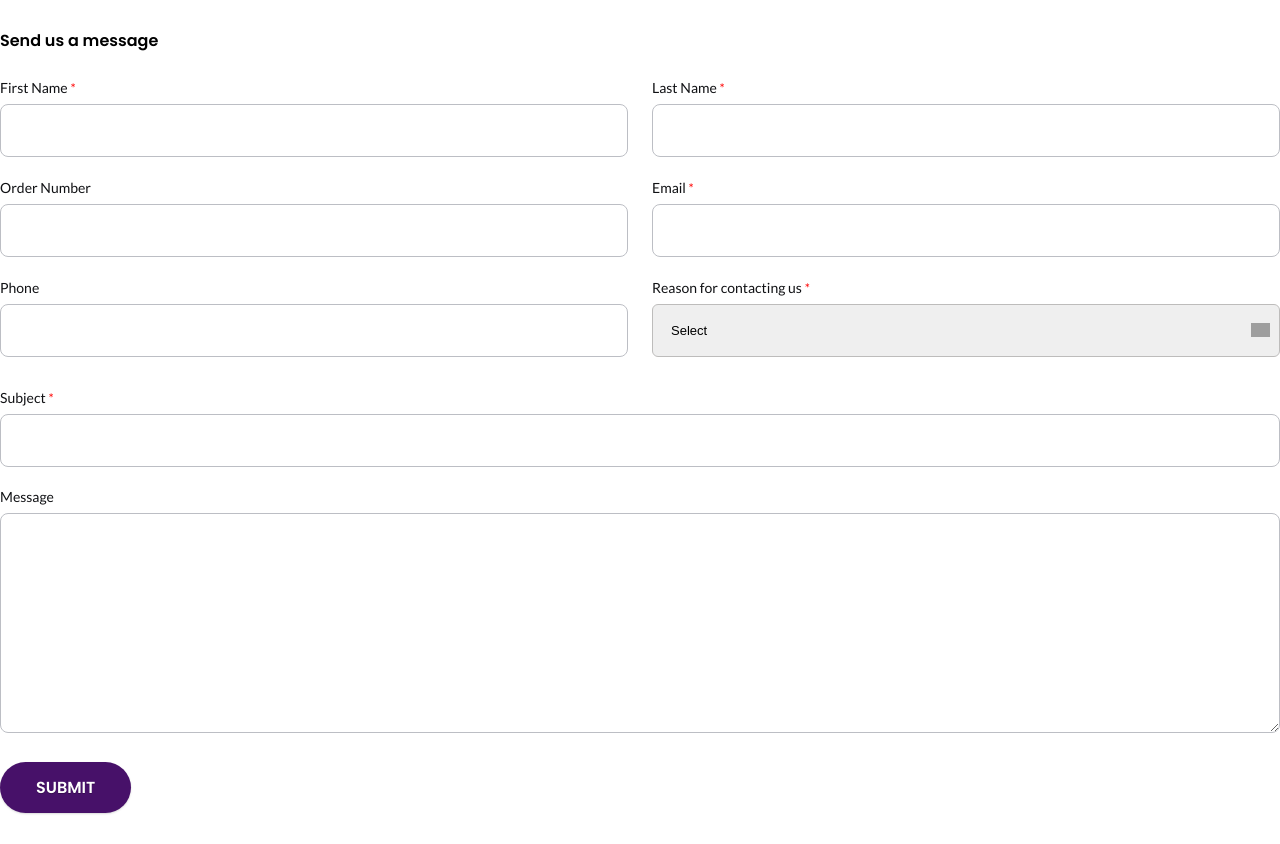
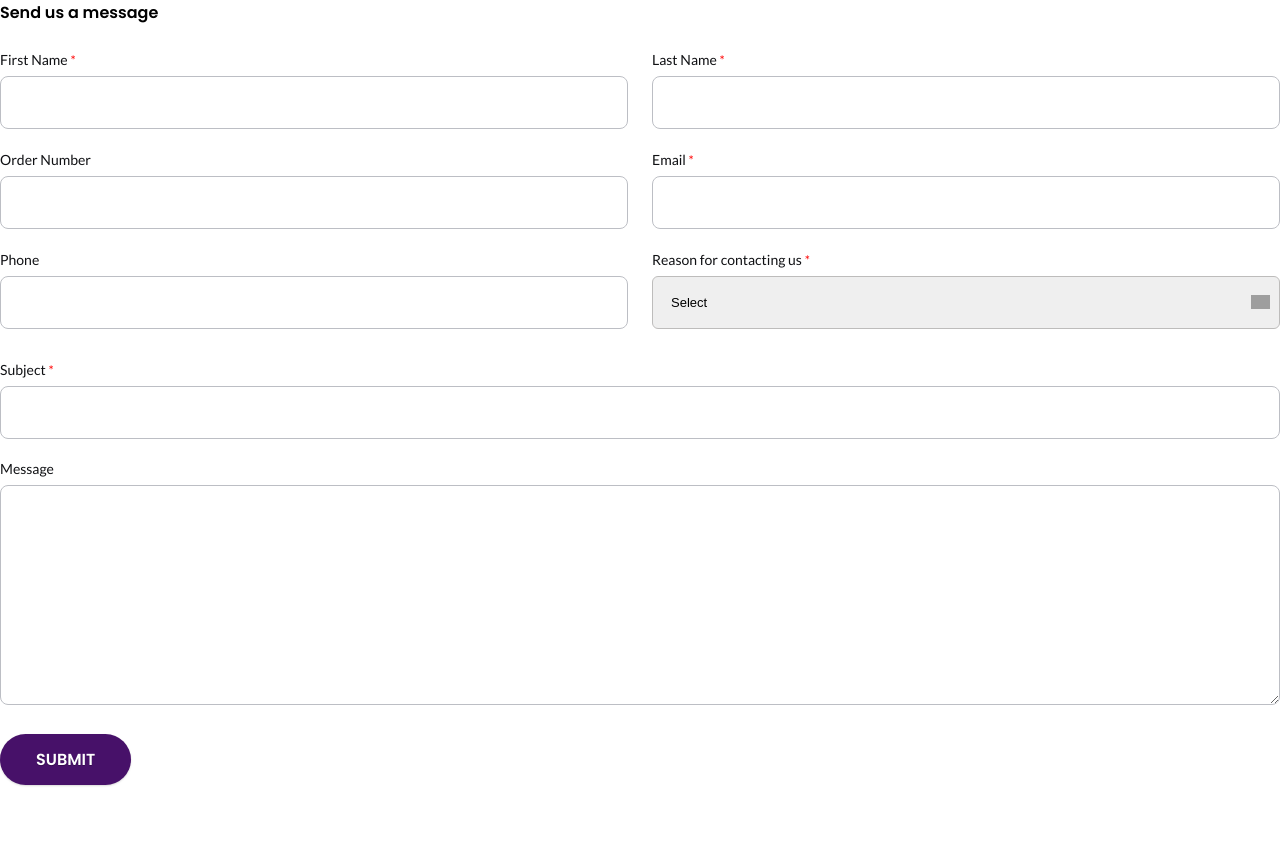
Before and after one commit to AlFakher2019/CRM-ZOHO-USA-Hookah-B2C-Support-Form-Prod, a plain HTML site: page index.html in a window 1280 px wide. After the commit the page ends 803 px from the top, so only its background shows below. Drawn offline with nearby package versions, Linux system fonts and the light colour scheme; grey boxes are pictures that could not be loaded.

Commit message:
Update form.css

```diff
--- a/css/form.css
+++ b/css/form.css
@@ -194,10 +194,6 @@ ul {
 } */
 
 .zf-templateWidth {
-  margin: 1% auto;
-}
-
-.zf-templateWidth {
   width: 100%;
 }
 
@@ -299,7 +295,7 @@ select:focus-visible {
 }
 
 .zf-tempHeadContBdr {
-  margin: 15px 0px;
+  margin-bottom: 15px;
 }
 
 .zf-tempHeadContBdr .zf-frmTitle {
```
